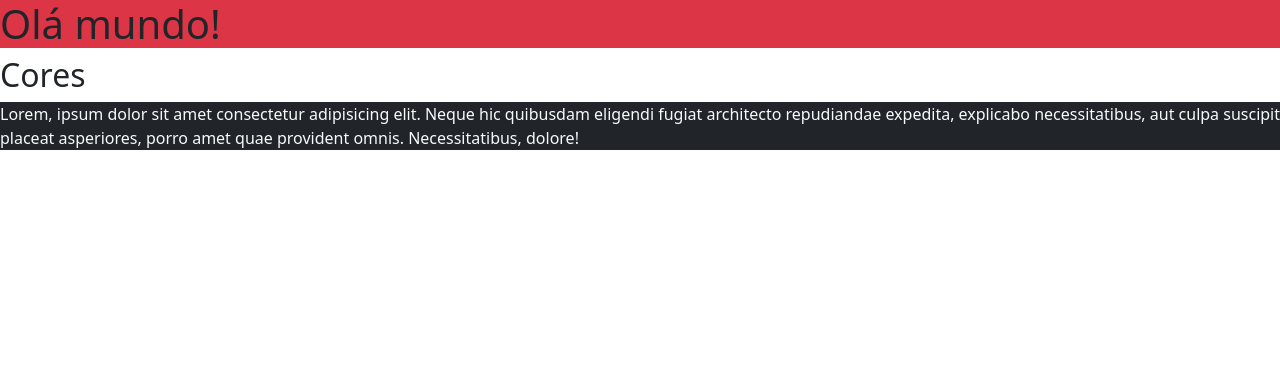
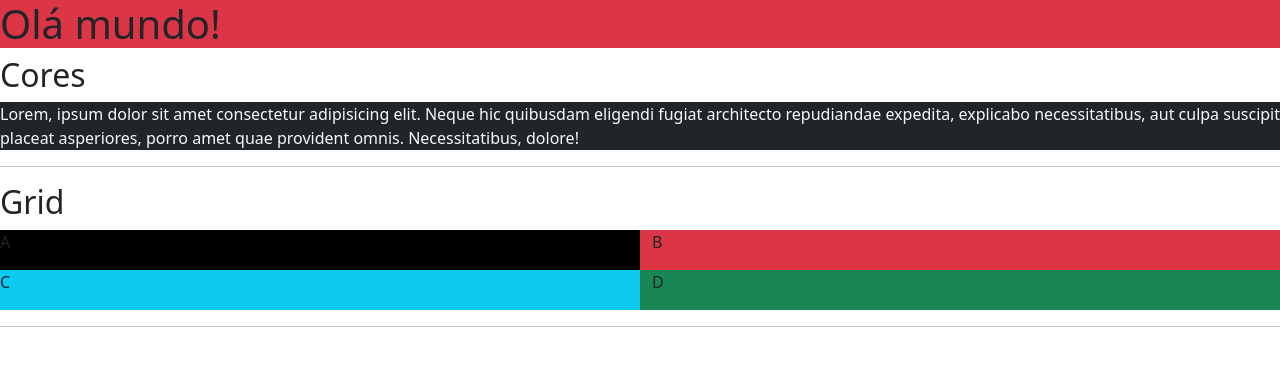
Before and after one commit to luissouzadeveloper/curso-bootstrap, a plain HTML site: page index.html in a window 1280 px wide. Drawn offline with nearby package versions, Linux system fonts and the light colour scheme.

Commit message:
Aula 03 - Sistema de grid

```diff
--- a/index.html
+++ b/index.html
@@ -4,7 +4,7 @@
 <head>
     <meta charset="utf-8">
     <meta name="viewport" content="width=device-width, initial-scale=1">
-    <title>Primeira aplicação</title>
+    <title>Curso Bootstrap</title>
     <link href="https://cdn.jsdelivr.net/npm/bootstrap@5.3.3/dist/css/bootstrap.min.css" rel="stylesheet"
         integrity="sha384-QWTKZyjpPEjISv5WaRU9OFeRpok6YctnYmDr5pNlyT2bRjXh0JMhjY6hW+ALEwIH" crossorigin="anonymous">
 </head>
@@ -19,6 +19,27 @@
             Lorem, ipsum dolor sit amet consectetur adipisicing elit. Neque hic quibusdam eligendi fugiat architecto repudiandae expedita, explicabo necessitatibus, aut culpa suscipit placeat asperiores, porro amet quae provident omnis. Necessitatibus, dolore!
         </p>
     </div>
+    <hr>
+
+    <h2>Grid</h2>
+    <!-- The row class allow use system grid. The bootstrap suport just 12 collumns -->
+    <div class="row bg-info">
+        <div class="col bg-black">
+            <p>A</p>
+        </div>
+        <div class="col bg-danger">
+            <p>B</p>
+        </div>
+    </div>
+    <div class="row bg-success">
+        <div class="col bg-info">
+            <p>C</p>
+        </div>
+        <div class="col">
+            <p>D</p>
+        </div>
+    </div>
+    <hr>
 
     <script src="https://cdn.jsdelivr.net/npm/bootstrap@5.3.3/dist/js/bootstrap.bundle.min.js"
         integrity="sha384-YvpcrYf0tY3lHB60NNkmXc5s9fDVZLESaAA55NDzOxhy9GkcIdslK1eN7N6jIeHz"
```
